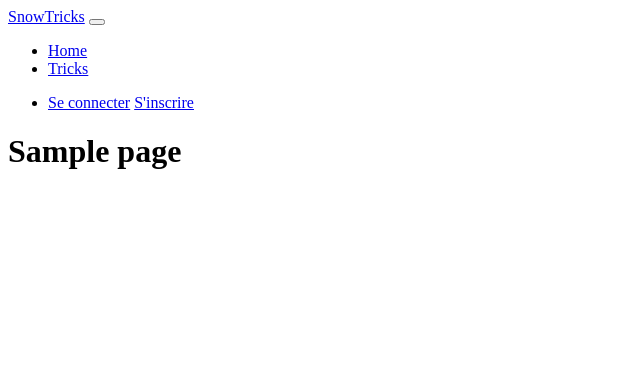
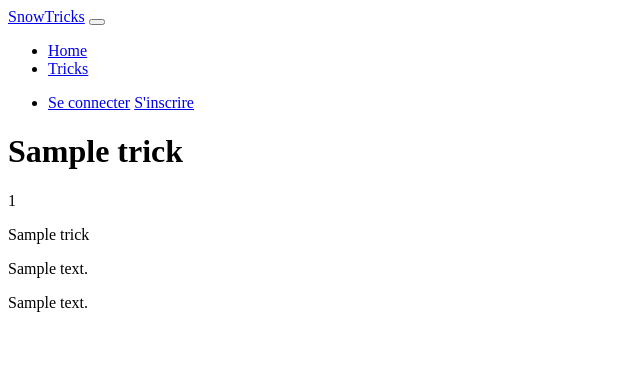
Before and after one commit to Florkin/snowtricks, a Symfony app: template templates/pages/trick.html.twig in a window 1280 px wide. Shown: the top 372 px of the page, without its empty margins (0-640 px from the left). Run offline with Twig, Linux system fonts and the light colour scheme; the template is opened without the code that fills it: most values are stand-ins (such as "Sample title", 1, 10 or a date in 2020); some libraries are stand-ins or nearby versions.

Commit message:
Trick link to trick Page #7

```diff
--- a/composer.json
+++ b/composer.json
@@ -5,6 +5,7 @@
         "php": "^7.2.5",
         "ext-ctype": "*",
         "ext-iconv": "*",
+        "cocur/slugify": "^4.0",
         "sensio/framework-extra-bundle": "^5.1",
         "symfony/apache-pack": "^1.0",
         "symfony/asset": "5.1.*",
--- a/config/bundles.php
+++ b/config/bundles.php
@@ -13,4 +13,5 @@ return [
     Symfony\Bundle\DebugBundle\DebugBundle::class => ['dev' => true, 'test' => true],
     Symfony\Bundle\MakerBundle\MakerBundle::class => ['dev' => true],
     Symfony\WebpackEncoreBundle\WebpackEncoreBundle::class => ['all' => true],
+    Cocur\Slugify\Bridge\Symfony\CocurSlugifyBundle::class => ['all' => true],
 ];
--- a/templates/pages/home.html.twig
+++ b/templates/pages/home.html.twig
@@ -17,7 +17,7 @@
                     <div class="card">
                         <div class="card-body">
                             <h5 class="card-title">
-                                <a href="#">{{ trick.title }}</a>
+                                <a href="tricks/{{ trick.slug }}">{{ trick.title }}</a>
                             </h5>
                             <p>{{ trick.shortDescription }}</p>
                             <p class="text-muted">{{ trick.stringedDatetime|format_datetime('full', 'none', locale='fr') }}</p>
--- a/templates/pages/trick.html.twig
+++ b/templates/pages/trick.html.twig
@@ -1,9 +1,14 @@
 {% extends "base.html.twig" %}
 
 {% block title %}
-    {{ page.title }}
+    {{ trick.title }}
 {% endblock %}
 
 {% block body %}
-    <h1>{{ page.title }}</h1>
+    <h1>{{ trick.title }}</h1>
+
+    <p>{{ trick.id }}</p>
+    <p>{{ trick.title }}</p>
+    <p>{{ trick.shortDescription }}</p>
+    <p>{{ trick.description }}</p>
 {% endblock %}
```
Also changed, not shown: src/Controller/TrickController.php (+8 -2 lines), src/Entity/Trick.php (+8 -2 lines), 2 other files.
